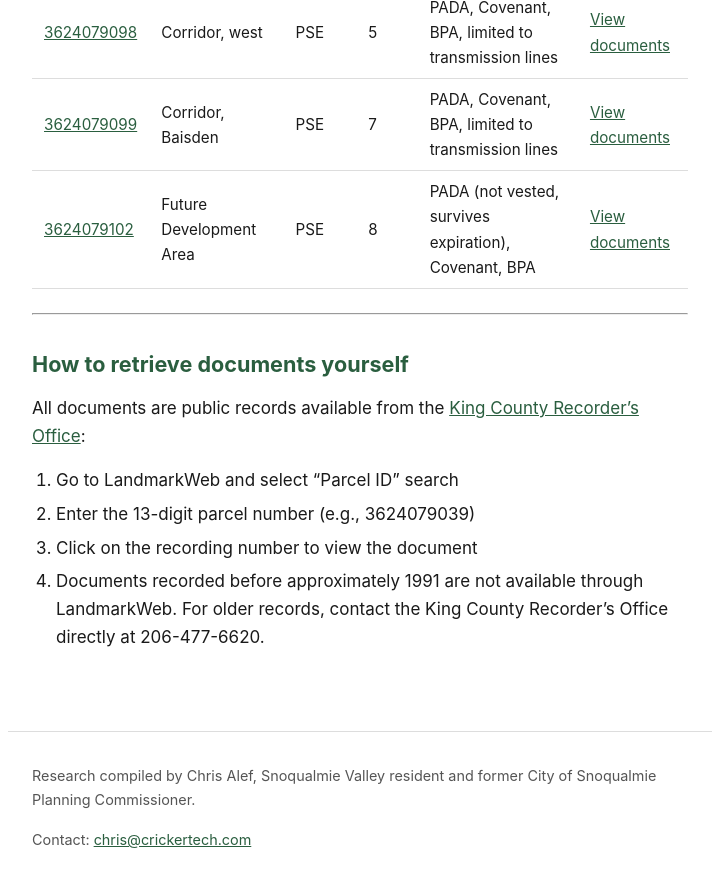
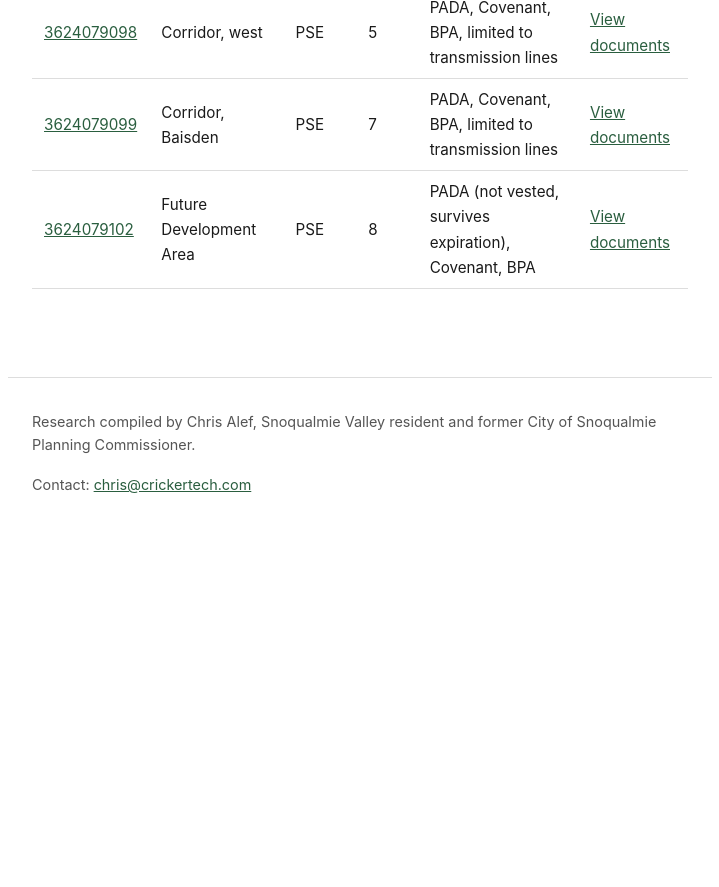
Before and after one commit to calef/cascadia-ridge-bess, a Jekyll site: the page built from _pages/recorded-documents.md, in a window 1280 px wide and 900 px high, scrolled down 6643 px. Shown: the top 887 px of the window, without its empty margins (280-999 px from the left). Built offline with Jekyll 4.4.1, drawn with Linux system fonts in a browser that asks for light colours; after the commit the page ends 7188 px from its top, so only the background shows below that; some of the changed text lies outside the part shown.

Commit message:
Deploy site 2026-04-11-125947

```diff
--- a/_pages/recorded-documents.md
+++ b/_pages/recorded-documents.md
@@ -30,7 +30,7 @@ These are the most significant recorded instruments for understanding the BESS p
 | Jul 2010 | PSE/David Evans Survey (Rec# 20100721900002) | Shows all project parcels within proposed City of Snoqualmie annexation area, BPA transmission towers on parcel 9102, existing easement layout. | [PDF](/assets/recorded-documents/3624079101_20100721900002_SURVEY.pdf) |
 | Nov 2012 | BPA Partial Release (Rec# 20121109001596) | BPA releases easement strip outside the Echo Lake-Monroe 500kV corridor. Main corridor easement remains. | [PDF](/assets/recorded-documents/3624079101_20121109001596_PARTIAL-RELEASE-Real-Estate-Related.pdf) |
 
-**Corporate structure:** Jupiter Power uses two entities. The main parcel was acquired through **Snoqualmie Energy Storage LLC** (sole member: Accelergen Development LLC). All later options were through **Cascadia Ridge Resiliency LLC** (1108 Lavaca St, Austin TX). Both trace back to Jupiter Power.
+**Corporate structure:** Jupiter Power uses two entities. The 2024 agreements were through **Snoqualmie Energy Storage LLC** (sole member: Accelergen Development LLC). All 2025 agreements were through **Cascadia Ridge Resiliency LLC** (1108 Lavaca St, Austin TX). Both trace back to Jupiter Power.
 
 ---
 
@@ -92,14 +92,3 @@ No public document from Jupiter Power addresses how construction access to the s
 | [3624079098](/parcel-9098/) | Corridor, west | PSE | 5 | PADA, Covenant, BPA, limited to transmission lines | [View documents](/parcel-9098/) |
 | [3624079099](/parcel-9099/) | Corridor, Baisden | PSE | 7 | PADA, Covenant, BPA, limited to transmission lines | [View documents](/parcel-9099/) |
 | [3624079102](/parcel-9102/) | Future Development Area | PSE | 8 | PADA (not vested, survives expiration), Covenant, BPA | [View documents](/parcel-9102/) |
-
----
-
-## How to retrieve documents yourself
-
-All documents are public records available from the [King County Recorder's Office](https://recordsearch.kingcounty.gov/LandmarkWeb/search/index?theme=.blue&section=searchCriteriaParcelId&quickSearchSelection=):
-
-1. Go to LandmarkWeb and select "Parcel ID" search
-2. Enter the 13-digit parcel number (e.g., 3624079039)
-3. Click on the recording number to view the document
-4. Documents recorded before approximately 1991 are not available through LandmarkWeb. For older records, contact the King County Recorder's Office directly at 206-477-6620.
```
